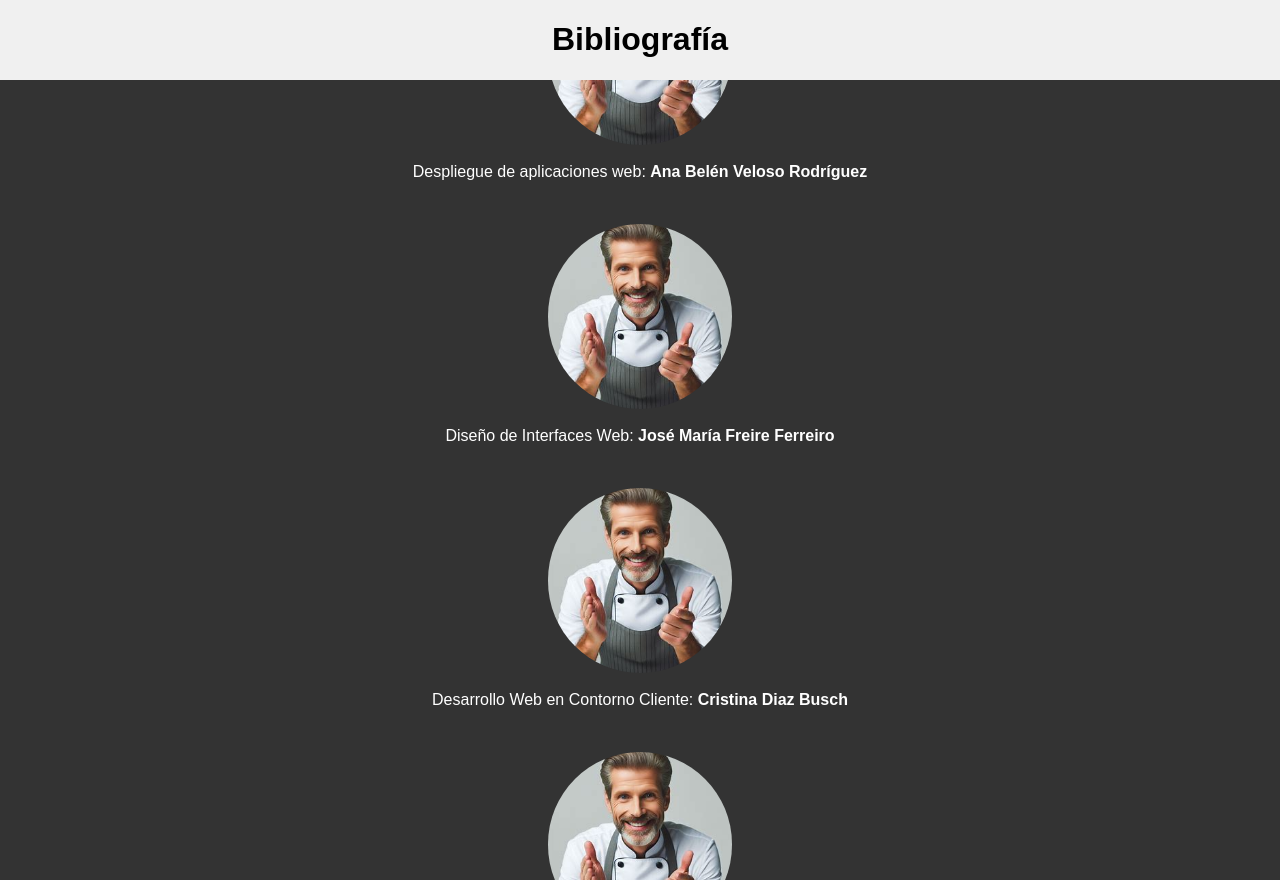
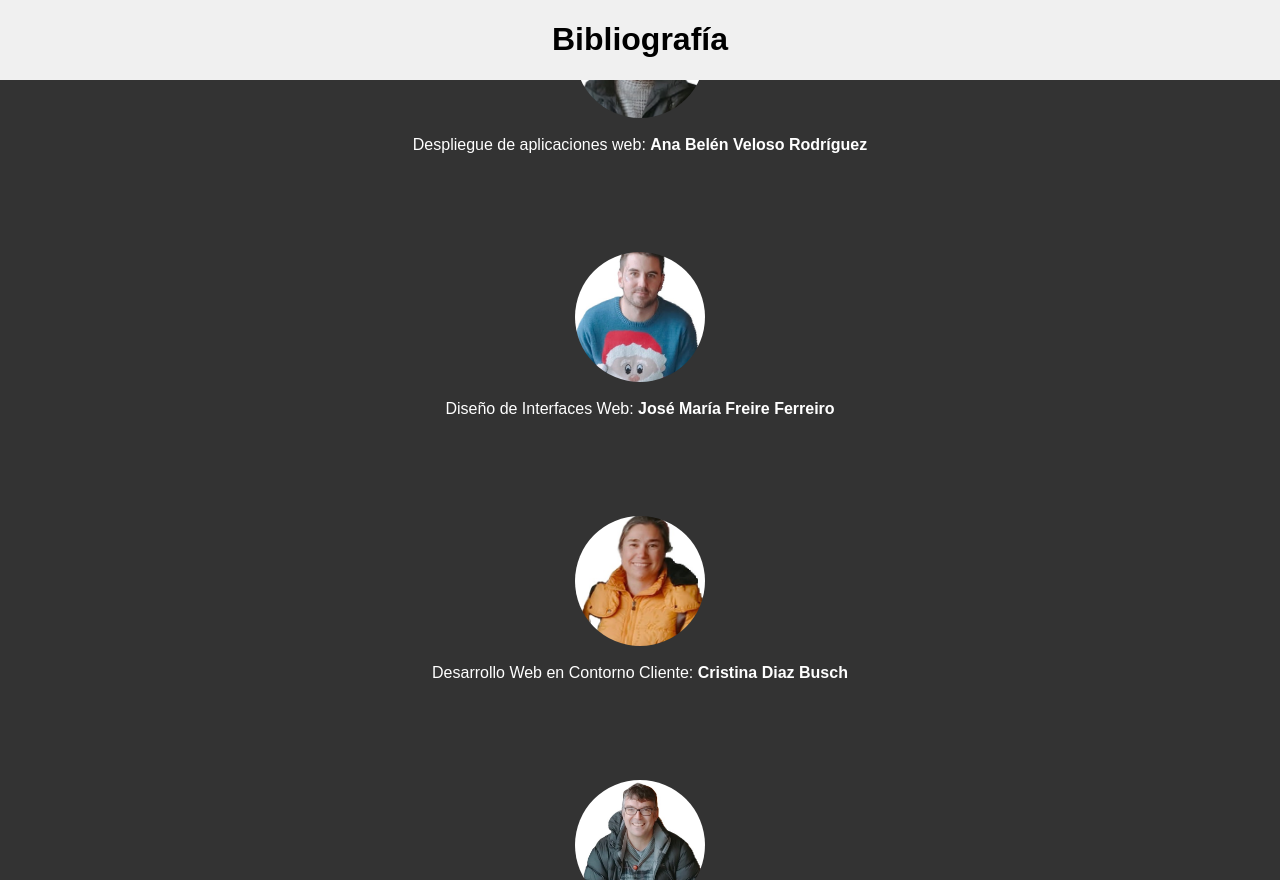
Before and after one commit to Roci79/Heladeria_nona, a Django app: page /helados/fin/ in a window 1280 px wide. Run offline with Django 5.2, Linux system fonts and the light colour scheme.

Commit message:
Fotos profes fin.html

```diff
--- a/helados/static/helados/css/fin.css
+++ b/helados/static/helados/css/fin.css
@@ -9,13 +9,13 @@
     height: 100vh;
     position: relative;
     overflow: hidden;
-    background-color: #333; /* Cambia según los colores de tu proyecto */
+    background-color:#333; /* Cambia según los colores de tu proyecto */
 }
 .carousel {
     position: absolute;
     top: 0;
     width: 100%;
-    animation: scroll 248s linear; /* Ajustamos la duración de la animación a 240 segundos */
+    animation: scroll 248s linear; /* Ajustamos la duración de la animación a 248 segundos */
 }
 .carousel-item {
     display: flex;
@@ -27,10 +27,9 @@
     color: white; /* Cambia según los colores de tu proyecto */
 }
 .carousel-item img {
-    max-height: 70%; /* Incrementamos el tamaño de la imagen */
-    width: auto;
-    max-width: 200px; /* Ajusta según tus necesidades */
-    height: 200px; /* Ajusta según tus necesidades */
+    width: 130px; /* Ajusta según tus necesidades */
+    height: 130px; /* Ajusta según tus necesidades */
+    object-fit: cover;
     border-radius: 50%;
 }
 @keyframes scroll {
--- a/helados/templates/helados/fin.html
+++ b/helados/templates/helados/fin.html
@@ -14,27 +14,27 @@
 <div class="carousel-container">
 <div class="carousel" id="carousel">
     <div class="carousel-item">
-        <img src="{% static 'helados/img/Chef.jpg' %}">
+        <img src="{% static 'helados/img/ana.jpg' %}">
         <br>
         <span><span>Despliegue de aplicaciones web: </span><span style="font-weight: bolder;">Ana Belén Veloso Rodríguez</span></span>
     </div>
     <div class="carousel-item">
-        <img src="{% static 'helados/img/Chef.jpg' %}">
+        <img src="{% static 'helados/img/jose.jpg' %}">
         <br>
         <span><span>Diseño de Interfaces Web: </span> <span style="font-weight: bolder;">José María Freire Ferreiro</span></span>
     </div>
     <div class="carousel-item">
-        <img src="{% static 'helados/img/Chef.jpg' %}">
+        <img src="{% static 'helados/img/cris.jpg' %}">
         <br>
         <span><span>Desarrollo Web en Contorno Cliente: </span><span style="font-weight: bolder;"> Cristina Diaz Busch</span></span>
     </div>
     <div class="carousel-item">
-        <img src="{% static 'helados/img/Chef.jpg' %}">
+        <img src="{% static 'helados/img/marcos.jpg' %}">
         <br>
         <span><span>Desarrollo Web en Contorno Servidor: </span><span style="font-weight: bolder;"> Marcos Cobas Garcia</span></span>
     </div>
     <div class="carousel-item">
-        <img src="{% static 'helados/img/Chef.jpg' %}">
+        <img src="{% static 'helados/img/joselu.jpg' %}">
         <br>
         <span><span>Despliegue de aplicaciones web: </span><span style="font-weight: bolder;"> José Luis Vidal Luaces</span></span>
     </div>
@@ -50,7 +50,7 @@
         <span><span>YouTube: </span><span style="font-weight: bolder;">Videos Tutoriales</span></span>
     </div>
     <div class="carousel-item">
-        <center><h1>Gracias por estos meses</h1></center>
+        <center><h1>Gracias por estos dos años</h1></center>
     </div>
 </div>
 </div>
```
Also changed, not shown: db.sqlite3, helados/static/helados/img/ana.jpg (added), helados/static/helados/img/cris.jpg (added), helados/static/helados/img/jose.jpg (added), helados/static/helados/img/joselu.jpg (added), helados/static/helados/img/marcos.jpg (added).
